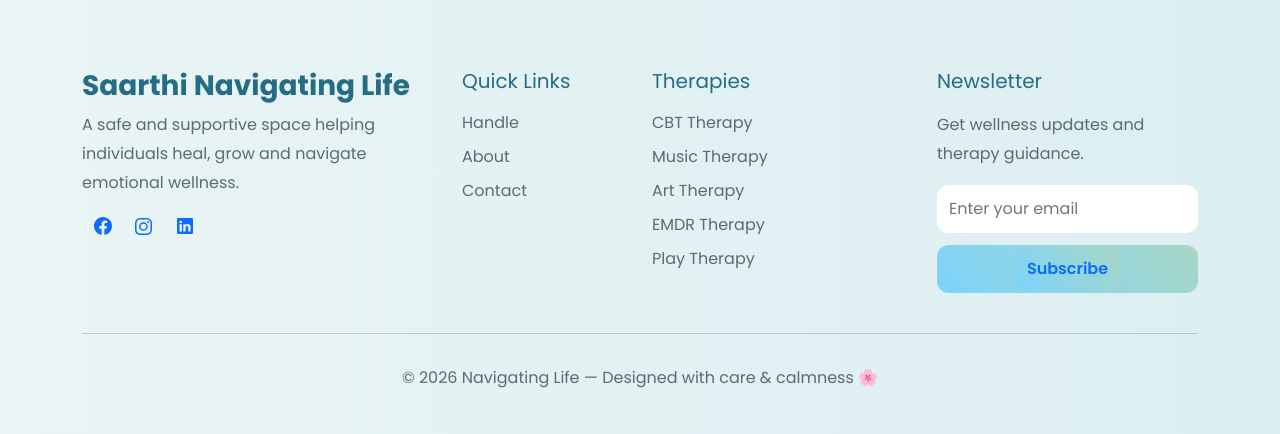
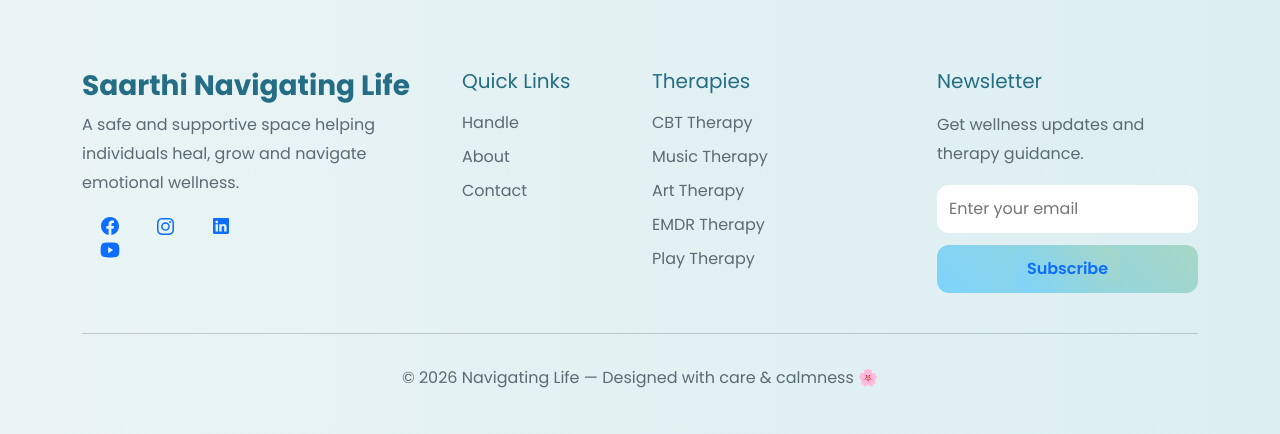
Before and after one commit to neemkaroli12/saarthinavigatinglife, a Django app: page / in a window 1280 px wide. Shown: the part 4653-5087 px from the top of the page. Run offline with Django 5.2, Linux system fonts and the light colour scheme.

Commit message:
home.html

```diff
--- a/templates/home.html
+++ b/templates/home.html
@@ -1258,6 +1258,19 @@ Calm your mind, build confidence, and grow with guidance.
                             </svg>
                         </a>
                     </div>
+                    <div class="col-md-4 text-center">
+                    <a href="https://www.youtube.com/@SaarthiLifeStudio" target="_blank">
+                        <svg xmlns="http://www.w3.org/2000/svg"
+                            width="20"
+                            height="20"
+                            fill="currentColor"
+                            class="bi bi-youtube"
+                            viewBox="0 0 16 16">
+
+                            <path d="M8.051 1.999h-.102C3.755 1.999 2.4 2.335 1.61 3.123.82 3.912.5 5.26.5 8c0 2.74.32 4.088 1.11 4.877.79.788 2.145 1.124 6.339 1.124h.102c4.194 0 5.549-.336 6.339-1.124C15.18 12.088 15.5 10.74 15.5 8c0-2.74-.32-4.088-1.11-4.877-.79-.788-2.145-1.124-6.339-1.124zM6.5 5.5l4 2.5-4 2.5v-5z"/>
+                        </svg>
+                    </a>
+                </div>
 
                 </div>
             </div>
```
